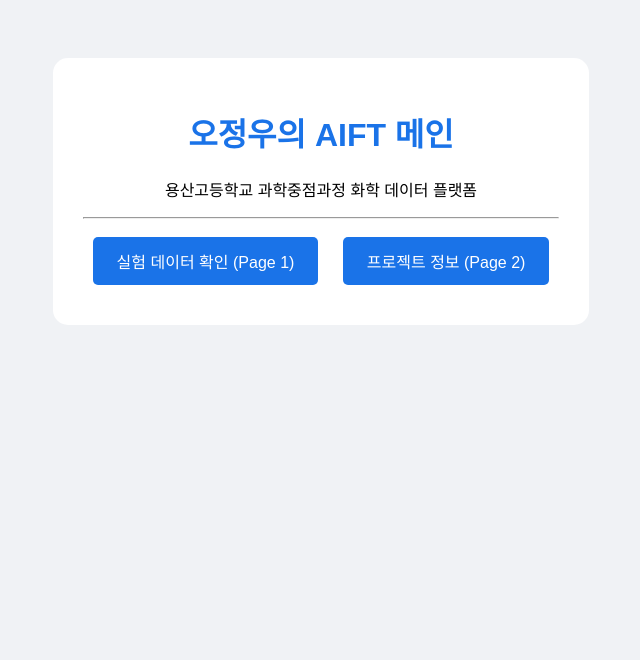
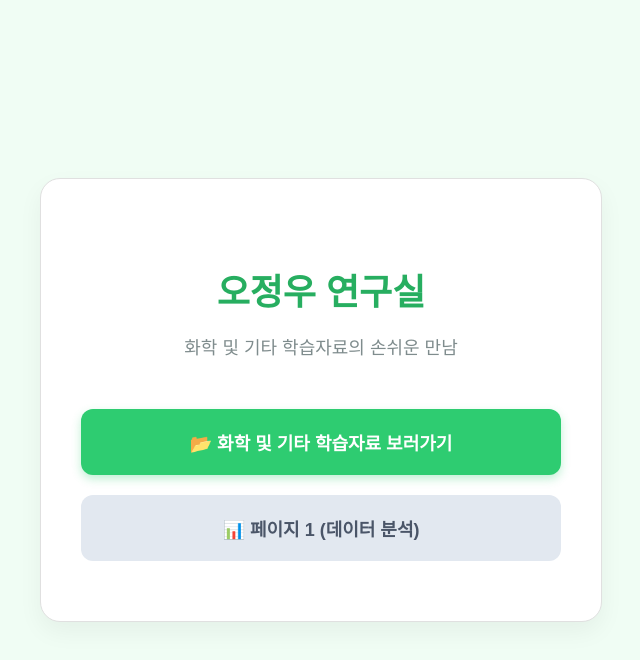
Before and after one commit to ohjungwoo08/AIFT, a website: page public.index.html in a window 1280 px wide. Shown: the whole page, without its empty margins (319-959 px from the left). Drawn offline with Linux system fonts and the light colour scheme.

Commit message:
Update public.index.html

```diff
--- a/public.index.html
+++ b/public.index.html
@@ -2,25 +2,108 @@
 <html lang="ko">
 <head>
     <meta charset="UTF-8">
-    <title>정우의 AIFT 프로젝트</title>
+    <meta name="viewport" content="width=device-width, initial-scale=1.0">
+    <title>AIFT - 오정우 연구실</title>
     <style>
-        body { font-family: sans-serif; text-align: center; padding-top: 50px; background-color: #f0f2f5; }
-        .card { background: white; padding: 30px; border-radius: 15px; display: inline-block; shadow: 0 4px 6px rgba(0,0,0,0.1); }
-        h1 { color: #1a73e8; }
+        :root {
+            --primary-green: #2ecc71; /* 활기찬 초록색 */
+            --dark-green: #27ae60; /* 어두운 초록색 */
+            --bg-color: #f0fdf4; /* 아주 밝은 초록색 배경 */
+            --text-color: #2c3e50;
+        }
+
+        body {
+            background-color: var(--bg-color);
+            color: var(--text-color);
+            font-family: 'Malgun Gothic', 'Apple SD Gothic Neo', sans-serif;
+            display: flex;
+            align-items: center;
+            justify-content: center;
+            min-height: 100vh;
+            margin: 0;
+            text-align: center;
+        }
+
+        .container {
+            background: #ffffff;
+            padding: 60px 40px;
+            border-radius: 20px;
+            box-shadow: 0 10px 25px rgba(0,0,0,0.05);
+            max-width: 480px;
+            width: 90%;
+            border: 1px solid #e0e0e0;
+        }
+
+        h1 {
+            font-size: 36px;
+            font-weight: 800;
+            margin-bottom: 5px;
+            color: var(--dark-green);
+        }
+
+        p.subtitle {
+            color: #7f8c8d;
+            font-size: 18px;
+            margin-bottom: 50px;
+            font-weight: 400;
+        }
+
+        .btn-group {
+            display: flex;
+            flex-direction: column;
+            gap: 20px;
+        }
+
         button {
-            padding: 12px 24px; margin: 10px; font-size: 16px; cursor: pointer;
-            background-color: #1a73e8; color: white; border: none; border-radius: 5px;
+            padding: 20px;
+            font-size: 18px;
+            font-weight: 600;
+            border-radius: 12px;
+            border: none;
+            cursor: pointer;
+            transition: all 0.3s ease;
+            width: 100%;
         }
-        button:hover { background-color: #1557b0; }
+
+        /* 메인 학습 자료실 버튼 */
+        .btn-materials {
+            background-color: var(--primary-green);
+            color: white;
+            box-shadow: 0 4px 10px rgba(46, 204, 113, 0.3);
+        }
+
+        .btn-materials:hover {
+            background-color: var(--dark-green);
+            transform: translateY(-2px);
+            box-shadow: 0 6px 15px rgba(39, 174, 96, 0.4);
+        }
+
+        /* 서브 페이지 버튼 (데이터, 정보) */
+        .btn-sub {
+            background-color: #e2e8f0;
+            color: #4a5568;
+        }
+
+        .btn-sub:hover {
+            background-color: #cbd5e0;
+            transform: translateY(-2px);
+        }
     </style>
 </head>
 <body>
-    <div class="card">
-        <h1>오정우의 AIFT 메인</h1>
-        <p>용산고등학교 과학중점과정 화학 데이터 플랫폼</p>
-        <hr>
-        <button onclick="location.href='/page1'">실험 데이터 확인 (Page 1)</button>
-        <button onclick="location.href='/page2'">프로젝트 정보 (Page 2)</button>
+    <div class="container">
+        <h1>오정우 연구실</h1>
+        <p class="subtitle">화학 및 기타 학습자료의 손쉬운 만남</p>
+
+        <div class="btn-group">
+            <button class="btn-materials" onclick="location.href='/page2'">
+                📂 화학 및 기타 학습자료 보러가기
+            </button>
+
+            <button class="btn-sub" onclick="location.href='/page1'">
+                📊 페이지 1 (데이터 분석)
+            </button>
+        </div>
     </div>
 </body>
 </html>
```
